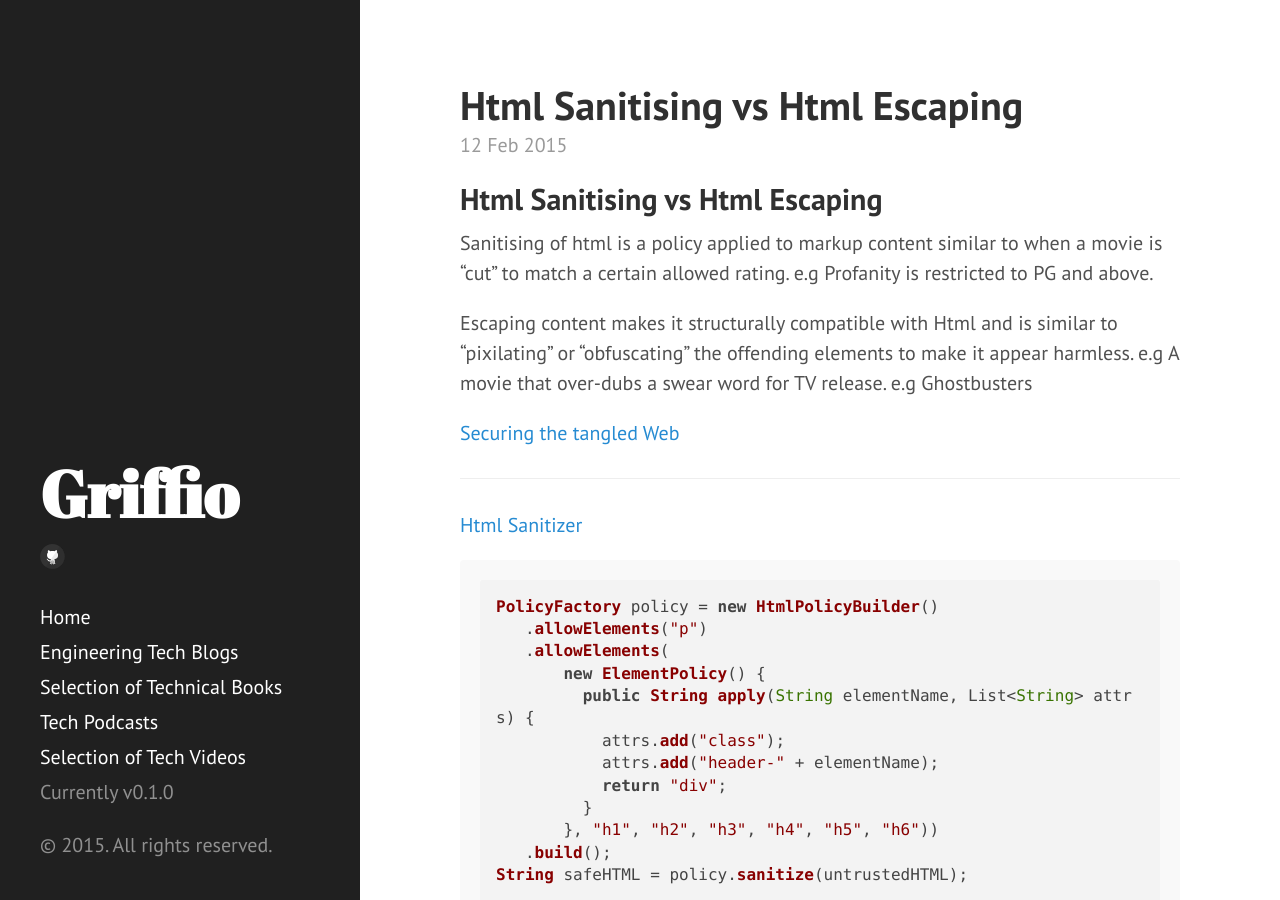
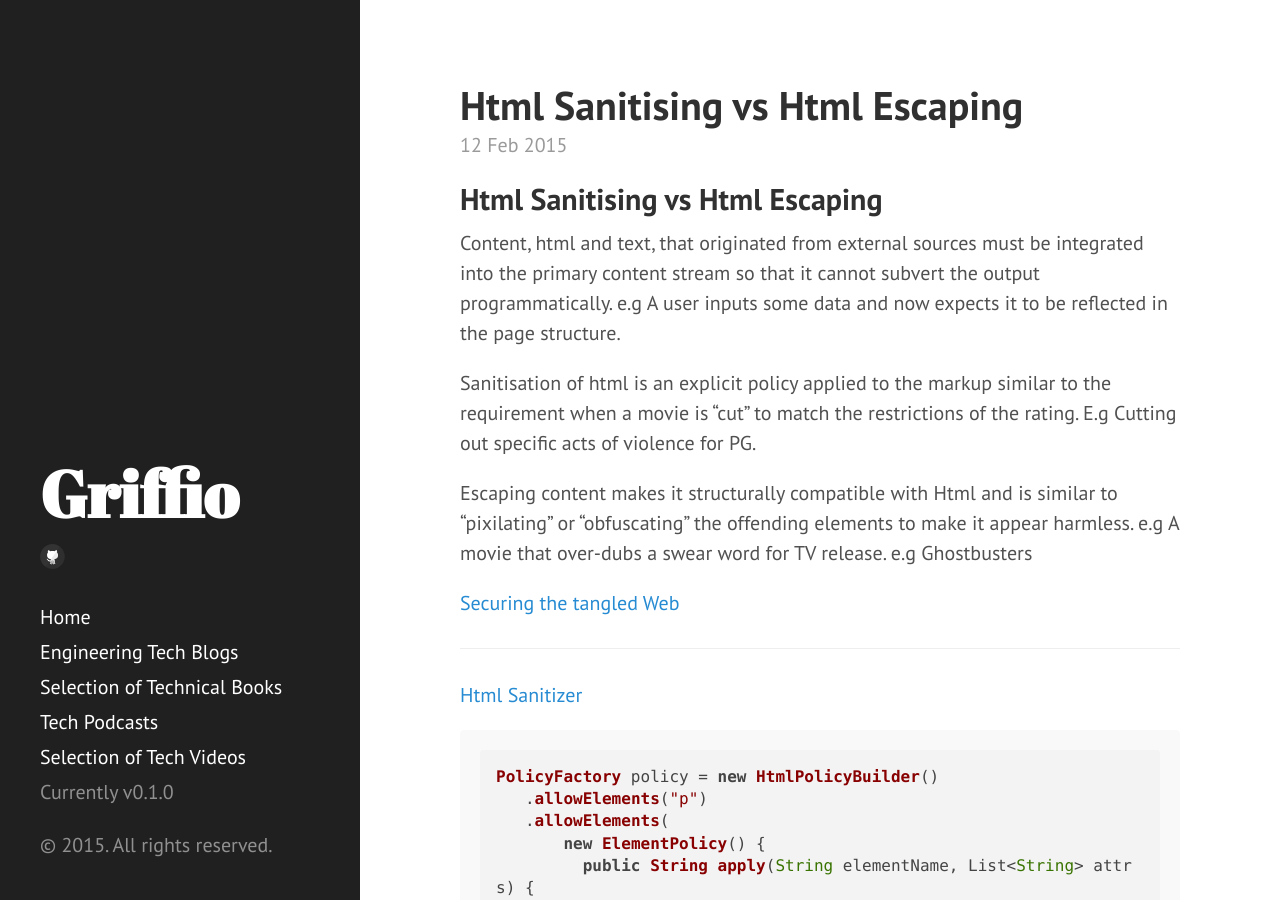
Before and after one commit to griffio/griffio.github.io, a Jekyll site: the page built from _posts/2015-02-12-Html-Sanitising.md, in a window 1280 px wide and 900 px high. Built offline with Jekyll 4.4.1, drawn with Linux system fonts in a browser that asks for light colours; nearby versions of some CDN libraries.

Commit message:
Update 2015-02-12-Html-Sanitising.md

```diff
--- a/_posts/2015-02-12-Html-Sanitising.md
+++ b/_posts/2015-02-12-Html-Sanitising.md
@@ -9,8 +9,10 @@ summary: Html Sanitising vs Html Escaping
 
 ## Html Sanitising vs Html Escaping
 
-Sanitising of html is a policy applied to markup content similar to when a movie is "cut" to match a certain allowed rating.
-e.g Profanity is restricted to PG and above.
+Content, html and text, that originated from external sources must be integrated into the primary content stream so that it cannot subvert the output programmatically.
+e.g A user inputs some data and now expects it to be reflected in the page structure.
+
+Sanitisation of html is an explicit policy applied to the markup similar to the requirement when a movie is "cut" to match the restrictions of the rating. E.g Cutting out specific acts of violence for PG.
 
 Escaping content makes it structurally compatible with Html and is similar to "pixilating" or "obfuscating" the offending elements to make it appear harmless.
 e.g A movie that over-dubs a swear word for TV release. e.g Ghostbusters
```
